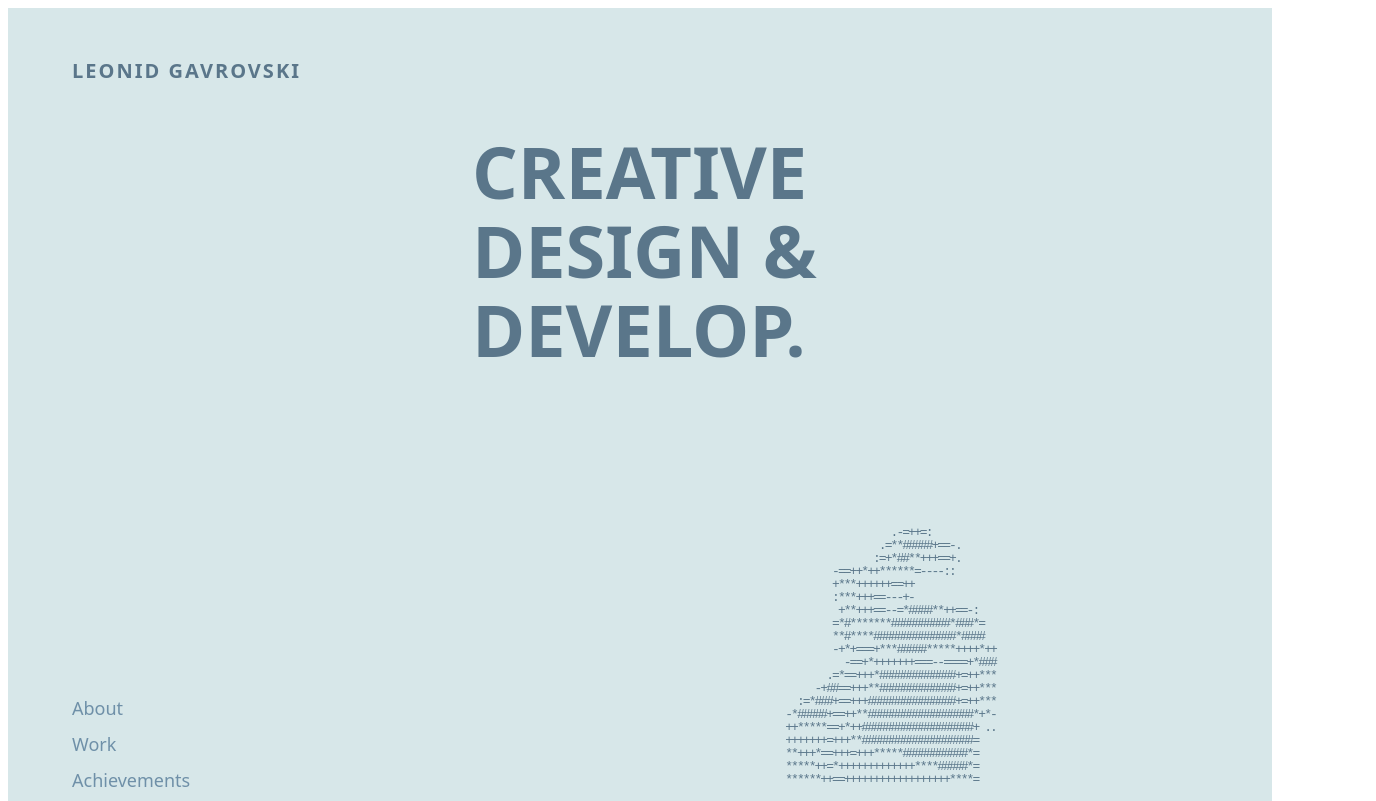
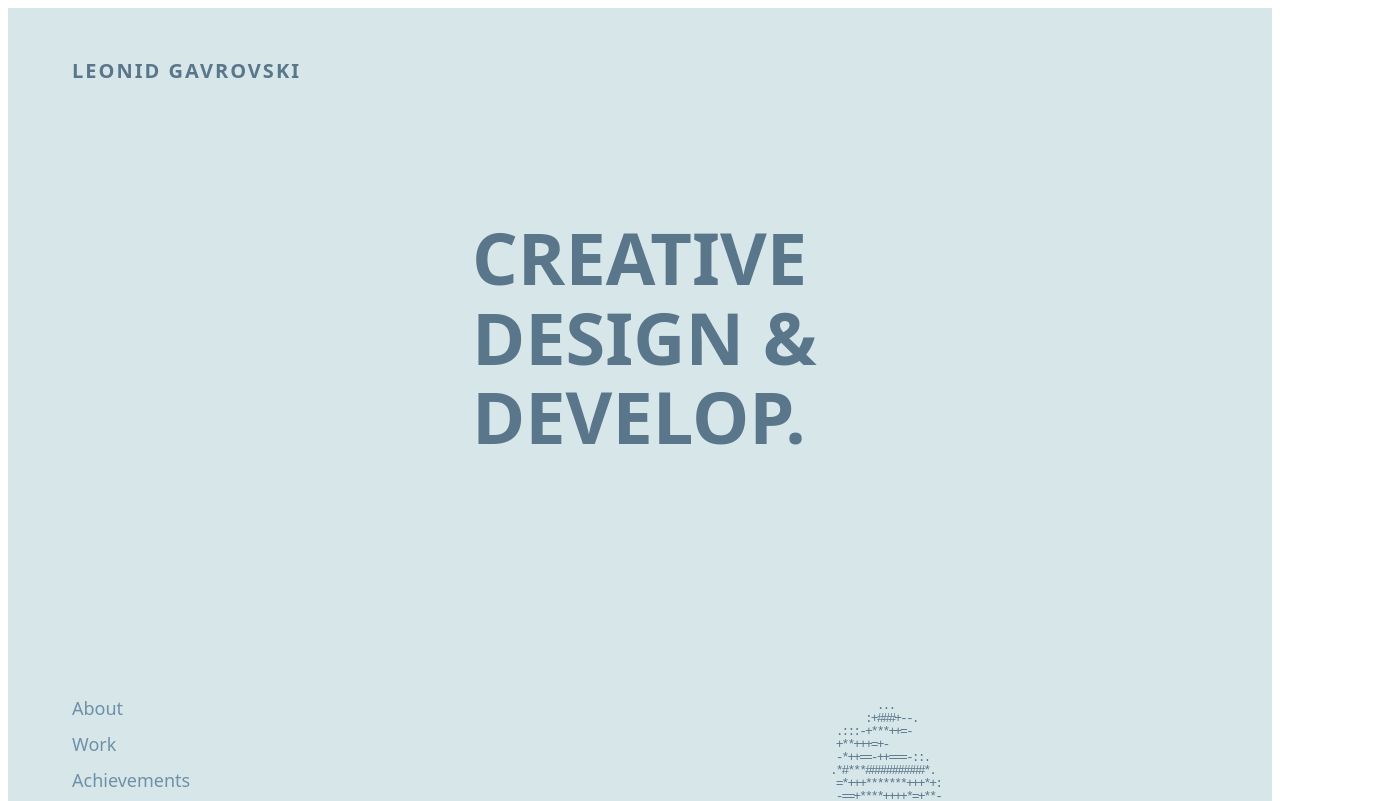
Before and after one commit to CicadaKatz/PortfolioLG, a React (Create React App) app: page / in a window 1280 px wide. Shown: the top 801 px of the page, 1376 px wide, since content can reach past the window. Built offline with nearby package versions, Linux system fonts and the light colour scheme.

Commit message:
Update App.js

```diff
--- a/src/App.js
+++ b/src/App.js
@@ -404,26 +404,31 @@ export default function App() {
         minHeight: '100vh',
         display: 'flex',
         flexDirection: 'column',
+        justifyContent: 'center',
         padding: '4rem 2rem'
     };
 
+    const heroContentStyle = {
+        display: 'flex',
+        flexDirection: 'column',
+        alignItems: 'flex-start',
+        gap: '3rem',
+        width: '100%'
+    };
+
     const heroTitleStyle = {
-        position: 'relative',
-        zIndex: '10',
         fontSize: '4.5rem',
         fontWeight: '800',
         color: '#5A768A',
-        marginBottom: '1rem',
-        lineHeight: '1.1'
+        marginBottom: '0',
+        lineHeight: '1.1',
+        zIndex: 10
     };
 
     const heroAsciiStyle = {
-        position: 'absolute',
-        top: '45%',
-        left: '50%',
-        transform: 'translate(-50%, -50%)',
         width: '100%',
-        padding: '0 2rem'
+        maxWidth: '500px',
+        alignSelf: 'center'
     };
 
     const clientsGridStyle = {
@@ -499,31 +504,78 @@ export default function App() {
         fontSize: '0.875rem'
     };
 
-    // Responsive styles for mobile
+    // Enhanced responsive styles
     const mobileStyles = `
         @media (max-width: 768px) {
             .grid-container {
                 grid-template-columns: 1fr !important;
             }
             .hero-title {
-                font-size: 3rem !important;
+                font-size: 2.5rem !important;
+                text-align: center !important;
+            }
+            .hero-content {
+                align-items: center !important;
+                text-align: center !important;
+                gap: 2rem !important;
             }
             .section-title {
                 font-size: 2.5rem !important;
             }
             .clients-grid {
                 grid-template-columns: repeat(2, 1fr) !important;
+                gap: 1.5rem !important;
+                font-size: 1.2rem !important;
             }
             .navigation {
                 position: static !important;
                 height: auto !important;
                 padding: 1rem !important;
+                border-bottom: 1px solid #C2D7DD !important;
+            }
+            .nav-header {
+                font-size: 1rem !important;
+                text-align: center !important;
+                margin-bottom: 1rem !important;
+            }
+            .nav-list {
+                display: flex !important;
+                justify-content: center !important;
+                flex-wrap: wrap !important;
+                gap: 1rem !important;
+            }
+            .nav-item {
+                margin-bottom: 0 !important;
             }
             .section {
                 padding: 2rem 1rem !important;
             }
             .hero-section {
                 padding: 2rem 1rem !important;
+                min-height: 60vh !important;
+            }
+            .contact-email {
+                font-size: 1.5rem !important;
+                word-break: break-word !important;
+            }
+            .work-title {
+                font-size: 1.5rem !important;
+            }
+        }
+
+        @media (max-width: 480px) {
+            .hero-title {
+                font-size: 2rem !important;
+            }
+            .section-title {
+                font-size: 2rem !important;
+            }
+            .clients-grid {
+                grid-template-columns: 1fr !important;
+                font-size: 1rem !important;
+            }
+            .contact-email {
+                font-size: 1.2rem !important;
             }
         }
     `;
@@ -540,6 +592,7 @@ export default function App() {
                     </div>
                     <main>
                         <div id="about" style={heroSectionStyle} className="hero-section">
+                            <div style={heroContentStyle} className="hero-content">
                                 <h2 style={heroTitleStyle} className="hero-title">
                                     CREATIVE
                                     <br />
@@ -549,6 +602,7 @@ export default function App() {
                                 </h2>
                                 <div style={heroAsciiStyle}>
                                     <AsciiArtScene />
+                                </div>
                             </div>
                         </div>
 
@@ -566,7 +620,7 @@ export default function App() {
                             <div>
                                 <div style={workItemStyle}>
                                     <p style={workDateStyle}>AUG. 11 2024</p>
-                                    <a href="#" style={workTitleStyle}
+                                    <a href="#" style={workTitleStyle} className="work-title"
                                        onMouseEnter={(e) => e.target.style.color = '#5A768A'}
                                        onMouseLeave={(e) => e.target.style.color = '#6F90A8'}>
                                         E-commerce Platform Redesign →
@@ -574,7 +628,7 @@ export default function App() {
                                 </div>
                                 <div style={workItemStyle}>
                                     <p style={workDateStyle}>MAY. 20 2024</p>
-                                    <a href="#" style={workTitleStyle}
+                                    <a href="#" style={workTitleStyle} className="work-title"
                                        onMouseEnter={(e) => e.target.style.color = '#5A768A'}
                                        onMouseLeave={(e) => e.target.style.color = '#6F90A8'}>
                                         Interactive Data Visualization →
@@ -582,7 +636,7 @@ export default function App() {
                                 </div>
                                 <div style={workItemStyle}>
                                     <p style={workDateStyle}>FEB. 01 2024</p>
-                                    <a href="#" style={workTitleStyle}
+                                    <a href="#" style={workTitleStyle} className="work-title"
                                        onMouseEnter={(e) => e.target.style.color = '#5A768A'}
                                        onMouseLeave={(e) => e.target.style.color = '#6F90A8'}>
                                         Mobile Banking App UI/UX →
@@ -620,7 +674,7 @@ export default function App() {
                         <Section id="contact" title="CONTACT.">
                             <div>
                                 <div style={{marginBottom: '2rem'}}>
-                                    <a href="mailto:cicada.support@cicadakatz.space" style={contactEmailStyle}
+                                    <a href="mailto:cicada.support@cicadakatz.space" style={contactEmailStyle} className="contact-email"
                                        onMouseEnter={(e) => e.target.style.color = '#5A768A'}
                                        onMouseLeave={(e) => e.target.style.color = '#6F90A8'}>
                                         cicada.support@cicadakatz.space
```
Lines whose indentation alone changed are shown as unchanged.
